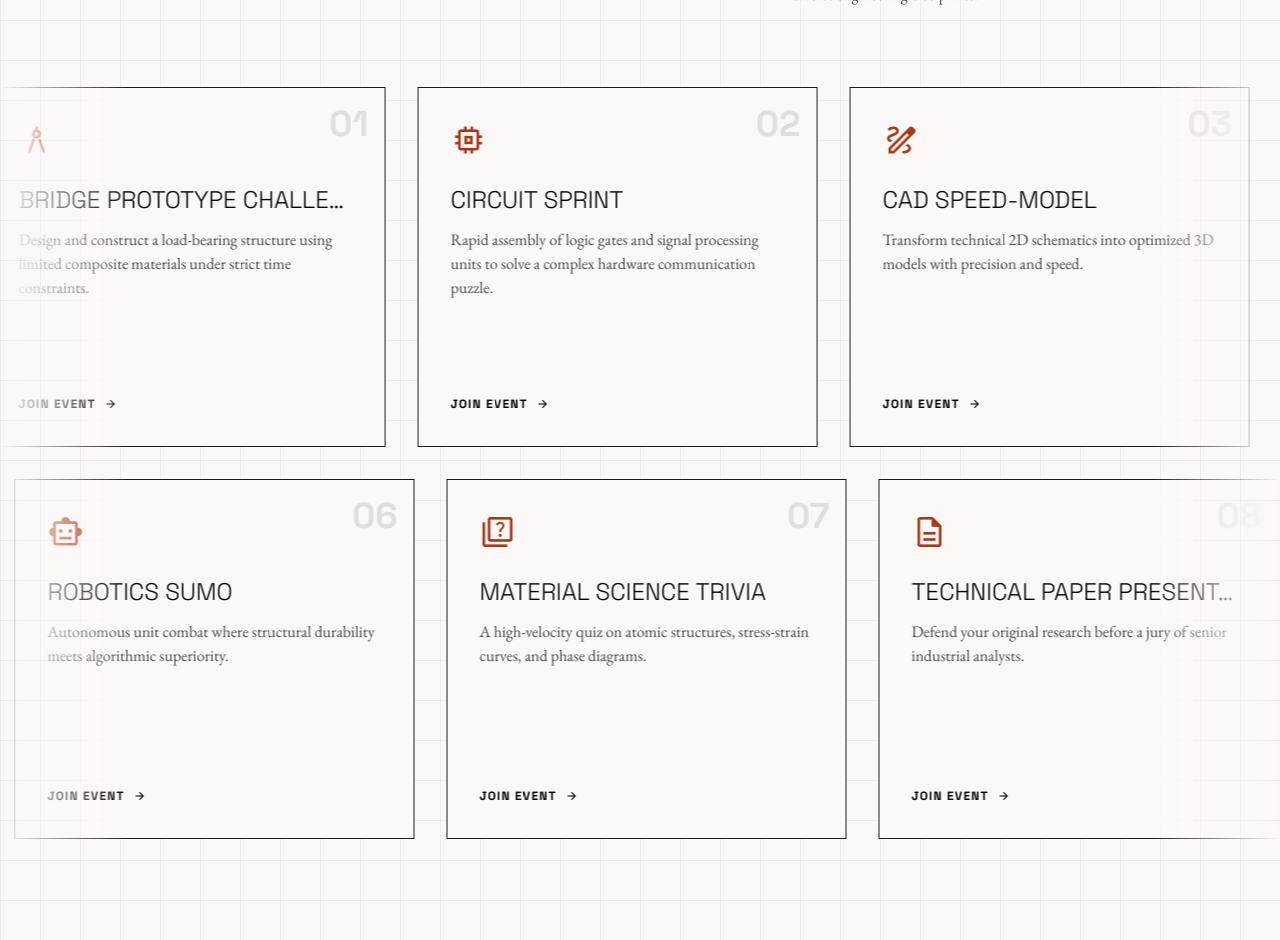
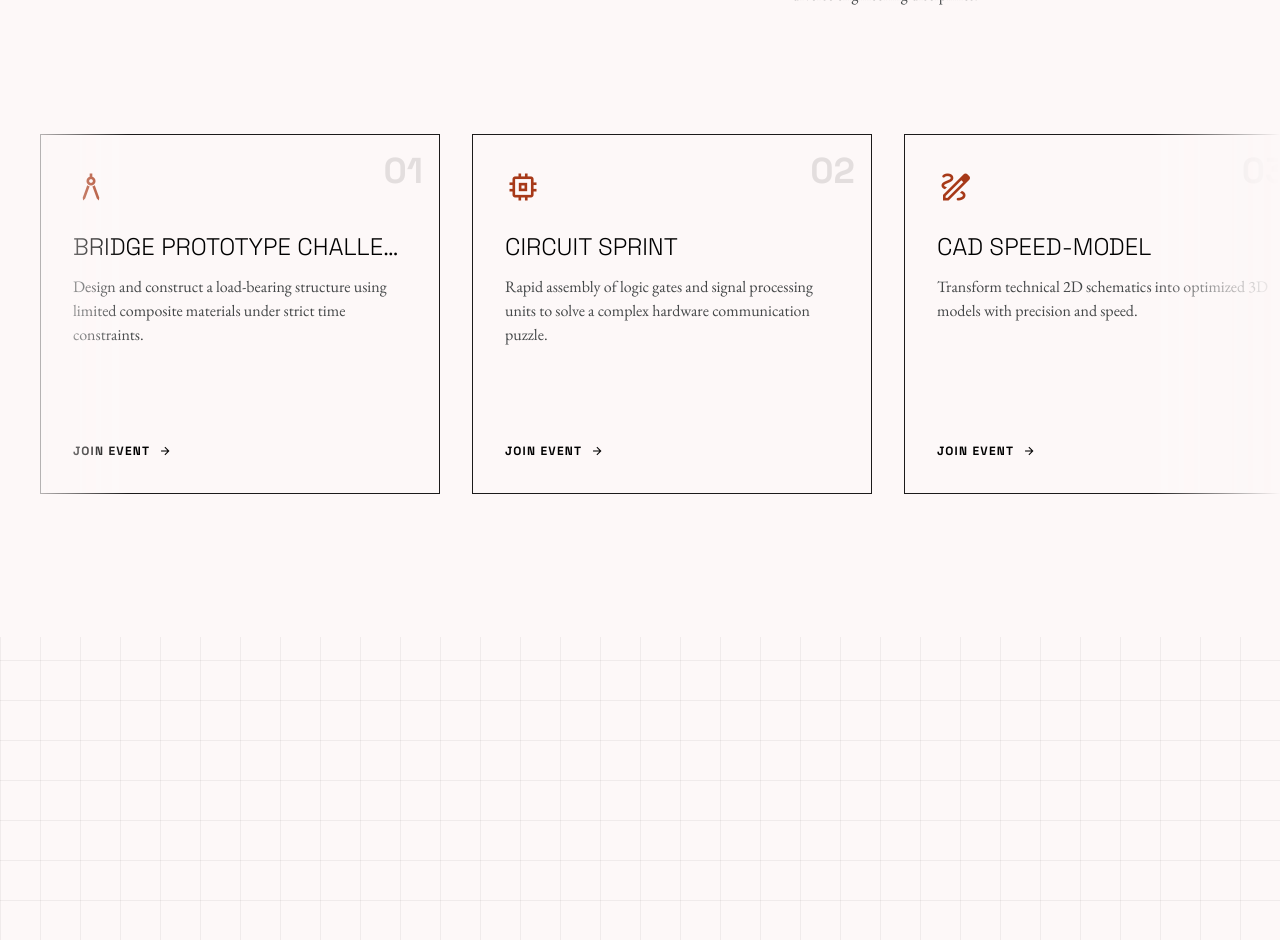
Before and after one commit to StarBoy013/Engineer-s-Day, a React (Vite) app: page / in a window 1280 px wide. Shown: the part 1860-2800 px from the top of the page. Built offline with nearby package versions, Linux system fonts and the light colour scheme.

Commit message:
feat: implement pinned scroll-locked Events horizontal slide section

```diff
--- a/src/App.tsx
+++ b/src/App.tsx
@@ -54,7 +54,7 @@ function App() {
   }, []);
 
   return (
-    <div className="bg-background text-on-surface font-body-md blueprint-grid min-h-screen overflow-x-hidden">
+    <div className="bg-background text-on-surface font-body-md blueprint-grid min-h-screen">
       {/* Navigation Header */}
       <Navbar onRegisterClick={() => scrollToSection("register")} />
 
@@ -68,9 +68,7 @@ function App() {
           <About />
         </div>
 
-        <div className="reveal-on-scroll reveal">
-          <Events onJoinEvent={handleJoinEvent} />
-        </div>
+        <Events onJoinEvent={handleJoinEvent} />
 
         <div className="reveal-on-scroll reveal">
           <Agenda />
--- a/src/components/Events.tsx
+++ b/src/components/Events.tsx
@@ -121,70 +121,72 @@ const EventCard: React.FC<{
 };
 
 export const Events: React.FC<EventsProps> = ({ onJoinEvent }) => {
-  const row1 = challengeEvents.slice(0, 5);
-  const row2 = challengeEvents.slice(5, 10);
-
-  const track1Ref = useRef<HTMLDivElement>(null);
-  const track2Ref = useRef<HTMLDivElement>(null);
+  const trackRef = useRef<HTMLDivElement>(null);
+  const containerRef = useRef<HTMLDivElement>(null);
 
   useEffect(() => {
-    const track1 = track1Ref.current;
-    const track2 = track2Ref.current;
-    const section = document.getElementById("events");
-    if (!track1 || !track2 || !section) return;
+    const track = trackRef.current;
+    const container = containerRef.current;
+    if (!track || !container) return;
 
-    let targetX1 = 0;
-    let targetX2 = 0;
-    let currentX1 = 0;
-    let currentX2 = 0;
+    let targetX = 0;
+    let currentX = 0;
     let animationFrameId: number;
 
     const updatePosition = () => {
       // Smooth lerp (10% adjustment per frame)
-      currentX1 += (targetX1 - currentX1) * 0.1;
-      currentX2 += (targetX2 - currentX2) * 0.1;
+      currentX += (targetX - currentX) * 0.1;
 
-      // Apply translation to tracks
-      track1.style.transform = `translateX(${currentX1}px)`;
-      track2.style.transform = `translateX(${currentX2}px)`;
+      // Apply translation to track
+      track.style.transform = `translateX(${currentX}px)`;
 
       animationFrameId = requestAnimationFrame(updatePosition);
     };
 
     const handleScroll = () => {
-      const rect = section.getBoundingClientRect();
+      const rect = container.getBoundingClientRect();
       const viewportHeight = window.innerHeight;
+      const viewportWidth = window.innerWidth;
 
-      // Only calculate when section is visible
-      if (rect.top < viewportHeight && rect.bottom > 0) {
-        const scrollRange = rect.height + viewportHeight;
-        const scrolledAmount = viewportHeight - rect.top;
-        const progress = Math.min(Math.max(scrolledAmount / scrollRange, 0), 1);
+      // When the sticky container is pinned (top of container <= 0 and bottom >= viewport)
+      if (rect.top <= 0 && rect.bottom >= viewportHeight) {
+        const scrollableDistance = rect.height - viewportHeight;
+        const scrolled = -rect.top;
+        const progress = Math.min(Math.max(scrolled / scrollableDistance, 0), 1);
 
-        // Map progress [0, 1] to translation range.
-        // Row 1 slides left (moves towards -300px), row 2 slides right (moves towards +300px).
-        // Let's set a maximum travel distance of 300px on desktop, smaller on mobile.
-        const isMobile = window.innerWidth < 768;
-        const maxTranslate = isMobile ? 180 : 350;
+        // Maximum translation needed to show all cards up to the 10th card's right boundary
+        const trackWidth = track.scrollWidth;
+        const maxTranslate = Math.max(trackWidth - viewportWidth, 0);
 
-        targetX1 = (progress - 0.5) * -maxTranslate;
-        targetX2 = (progress - 0.5) * maxTranslate;
+        targetX = progress * -maxTranslate;
+      } else if (rect.top > 0) {
+        // Before pinning starts
+        targetX = 0;
+      } else if (rect.bottom < viewportHeight) {
+        // After unpinning (fully scrolled through)
+        const trackWidth = track.scrollWidth;
+        const maxTranslate = Math.max(trackWidth - viewportWidth, 0);
+        targetX = -maxTranslate;
       }
     };
 
     window.addEventListener("scroll", handleScroll, { passive: true });
+    window.addEventListener("resize", handleScroll, { passive: true });
     animationFrameId = requestAnimationFrame(updatePosition);
-    handleScroll(); // Initial position check
+    handleScroll(); // Initial check
 
     return () => {
       window.removeEventListener("scroll", handleScroll);
+      window.removeEventListener("resize", handleScroll);
       cancelAnimationFrame(animationFrameId);
     };
   }, []);
 
   return (
-    <section className="py-24" id="events">
-      <div className="max-w-max-width mx-auto px-margin-edge mb-16">
+    <section ref={containerRef} className="relative h-[300vh]" id="events">
+      <div className="sticky top-0 h-screen w-full overflow-hidden flex flex-col justify-center bg-background pt-24 pb-16">
+        {/* Title and Intro */}
+        <div className="max-w-max-width mx-auto px-margin-edge w-full mb-12 flex-shrink-0">
           <div className="flex flex-col md:flex-row justify-between items-start md:items-end gap-8">
             <div>
               <span className="font-label-caps text-label-caps text-secondary block mb-2 tracking-[0.3em]">
@@ -200,21 +202,10 @@ export const Events: React.FC<EventsProps> = ({ onJoinEvent }) => {
           </div>
         </div>
 
-      {/* Sliding Tracks Linked to Scroll */}
-      <div className="flex flex-col gap-8 overflow-hidden w-full py-4">
-        {/* Row 1: Sliding Left on Scroll */}
-        <div className="marquee-container w-full overflow-hidden marquee-mask">
-          <div ref={track1Ref} className="flex gap-8 marquee-track">
-            {row1.map((event) => (
-              <EventCard key={event.id} event={event} onJoinEvent={onJoinEvent} />
-            ))}
-          </div>
-        </div>
-
-        {/* Row 2: Sliding Right on Scroll */}
-        <div className="marquee-container w-full overflow-hidden marquee-mask">
-          <div ref={track2Ref} className="flex gap-8 marquee-track">
-            {row2.map((event) => (
+        {/* Horizontal Scroll Track */}
+        <div className="marquee-container w-full overflow-hidden marquee-mask flex-grow flex items-center">
+          <div ref={trackRef} className="flex gap-8 px-margin-edge marquee-track">
+            {challengeEvents.map((event) => (
               <EventCard key={event.id} event={event} onJoinEvent={onJoinEvent} />
             ))}
           </div>
--- a/src/index.css
+++ b/src/index.css
@@ -17,7 +17,7 @@
   }
   .reveal.active {
       opacity: 1;
-      transform: translateY(0);
+      transform: none;
   }
   .nav-link-underline::after {
       content: '';
```
Lines whose indentation alone changed are shown as unchanged.
